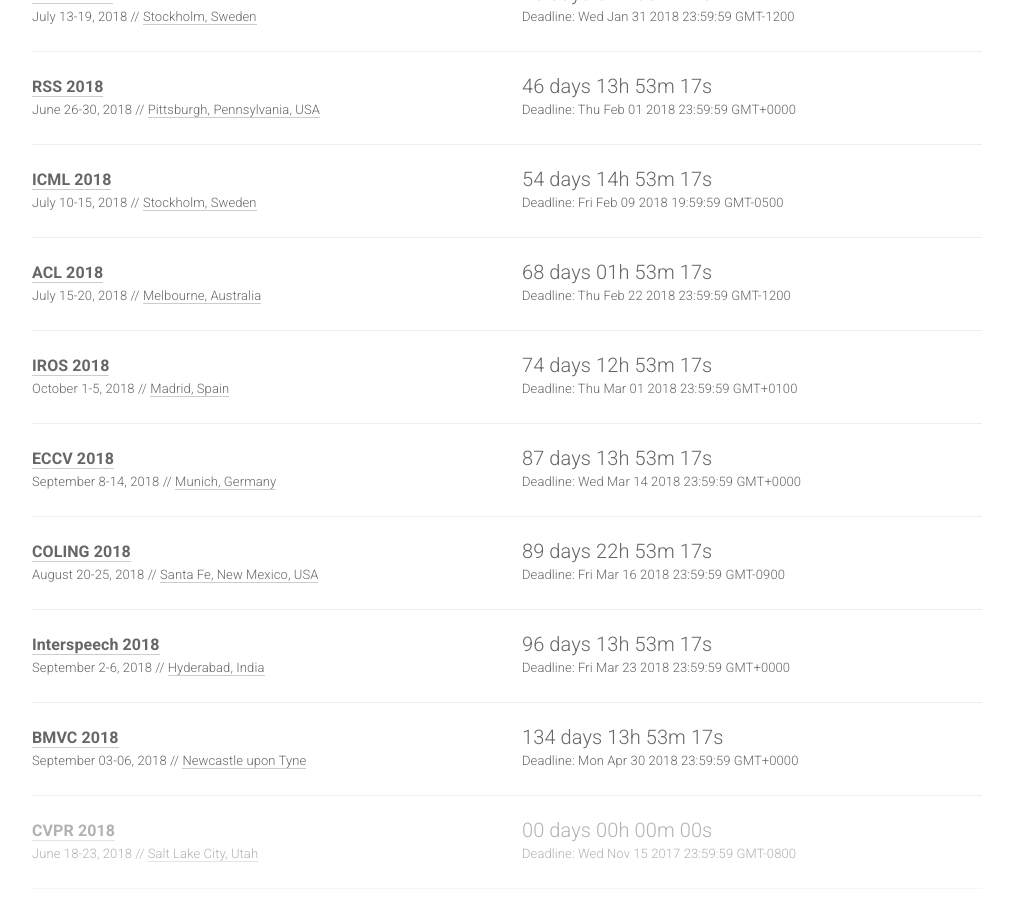
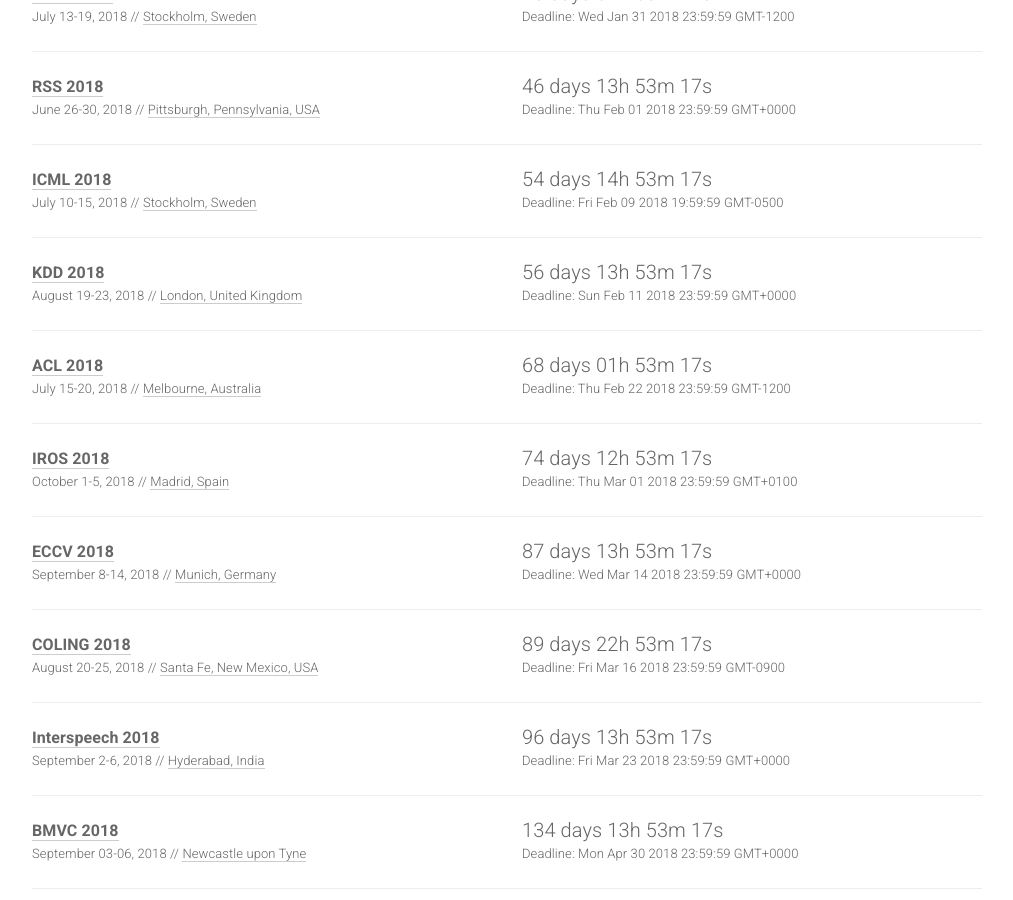
Before and after one commit to paperswithcode/ai-deadlines, a Jekyll site: the page built from index.html, in a window 1280 px wide and 900 px high, scrolled down 616 px. Shown: the whole window, without its empty margins (133-1146 px from the left). Built offline with Jekyll 4.4.1, drawn with Linux system fonts in a browser that asks for light colours; nearby versions of some CDN libraries; comment, search, counter and statistics services are not loaded.

Commit message:
Adding KDD

```diff
--- a/_data/conferences.yml
+++ b/_data/conferences.yml
@@ -68,6 +68,16 @@
   timezone: EST
   date: July 10-15, 2018
   place: Stockholm, Sweden
+  sub: ML
+
+- name: KDD
+  year: 2018
+  id: kdd18
+  link: http://www.kdd.org/kdd2018/
+  deadline: "2018-02-11 23:59:59"
+  timezone: PST
+  date: August 19-23, 2018
+  place: London, United Kingdom
   sub: ML
 
 - name: ACL
```
